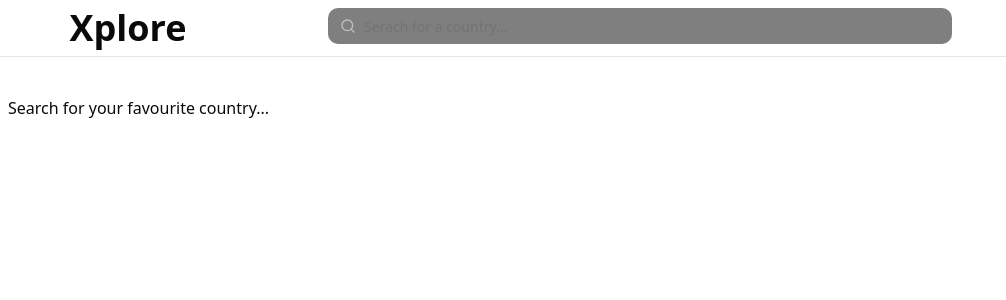
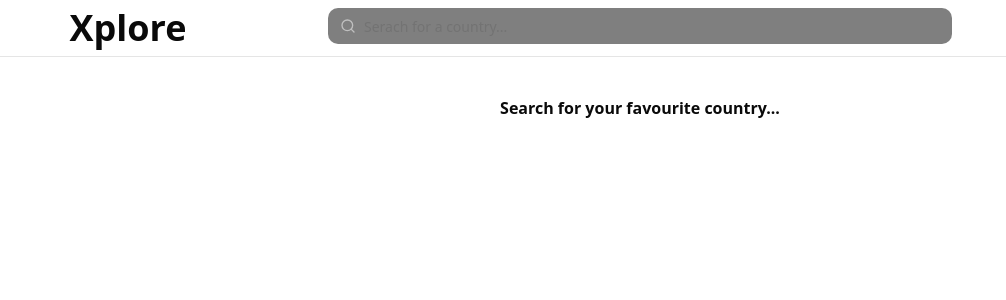
Before and after one commit to yogeshbuilds/Xplore, a Next.js app: page /search in a window 1280 px wide. Shown: the top 300 px of the page, without its empty margins (0-1006 px from the left). Built offline with nearby package versions, Linux system fonts and the light colour scheme.

Commit message:
show more button and search page css

```diff
--- a/app/search/page.tsx
+++ b/app/search/page.tsx
@@ -13,6 +13,7 @@ export default function SearchPage() {
     const { query } = useSearch() as { query: string };
     const [countries, setCountries] = useState<Country[]>([]);
     const [loading, setLoading] = useState(true);
+    const [visibleCount, setVisibleCount] = useState(12);
 
     async function fetchCountries(query: string) {
         if (query) {
@@ -36,7 +37,12 @@ export default function SearchPage() {
         e.preventDefault()
         if (query) {
             fetchCountries(query);
+            setVisibleCount(12); // Reset to show first 12 when searching
         }
+    }
+
+    const showMore = () => {
+        setVisibleCount(prev => Math.min(prev + 12, countries.length));
     }
 
     return (
@@ -59,7 +65,7 @@ export default function SearchPage() {
             <div className="container mx-auto px-2 py-8">
                 <div className="grid grid-cols-1 sm:grid-cols-2 md:grid-cols-3 xl:grid-cols-4 gap-8">
                     {!loading && countries.length > 0 && (
-                        countries.map((c: Country) => <CountryCard key={c.name.official} countryData={c} />)
+                        countries.slice(0, visibleCount).map((c: Country) => <CountryCard key={c.name.official} countryData={c} />)
                     )}
                 </div>
                 {loading && (
@@ -70,7 +76,17 @@ export default function SearchPage() {
                     </div>
                 )}
                 {!loading && countries.length === 0 && (
-                    <h2>Search for your favourite country...</h2>
+                    <h1 className="text-center font-bold">Search for your favourite country...</h1>
+                )}
+                {!loading && countries.length > 0 && visibleCount < countries.length && (
+                    <div className="flex justify-center mt-8">
+                        <button
+                            onClick={showMore}
+                            className="px-6 py-3 bg-blue-600 text-white rounded-lg hover:bg-blue-700 transition-colors"
+                        >
+                            Show More ({countries.length - visibleCount} remaining)
+                        </button>
+                    </div>
                 )}
             </div>
         </div>
--- a/components/Search.tsx
+++ b/components/Search.tsx
@@ -80,7 +80,7 @@ export default function Search(props: SearchProps) {
                         // Add a small delay to allow click events to process first
                         setTimeout(() => setFocus(false), 150);
                     }}
-                    onFocus={(e) => {e.stopPropagation(); setFocus(true)}}
+                    onFocus={(e) => {setFocus(true); e.stopPropagation() }}
                     onKeyDown={(e) => {
                         if (e.key === "Enter") {
                             e.preventDefault();
```
